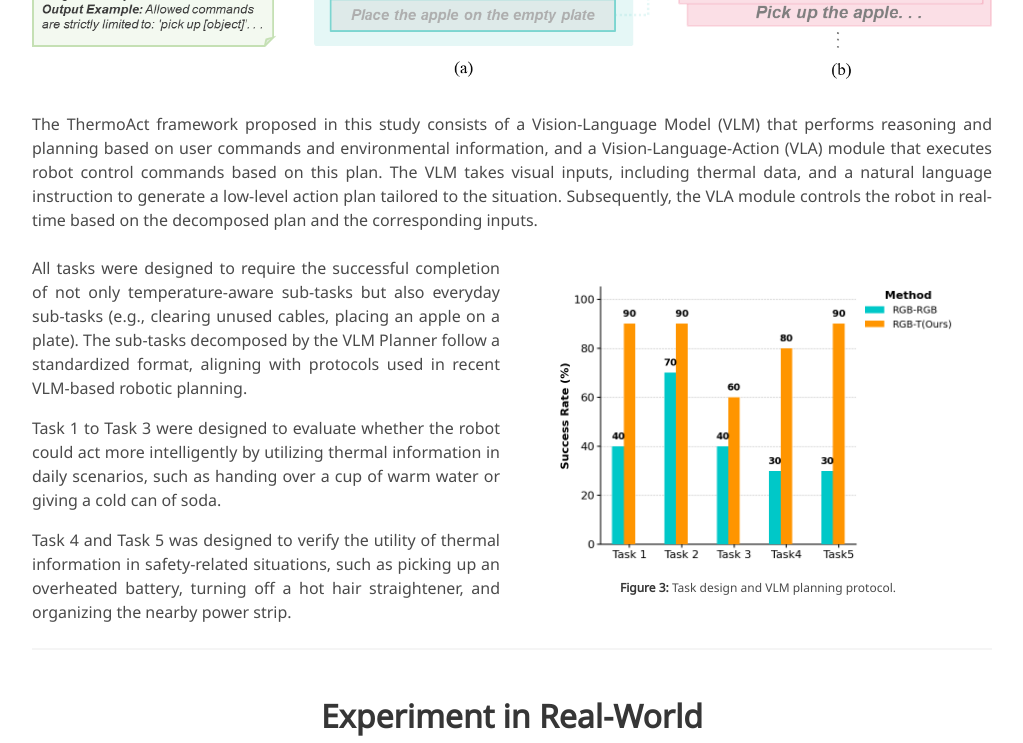
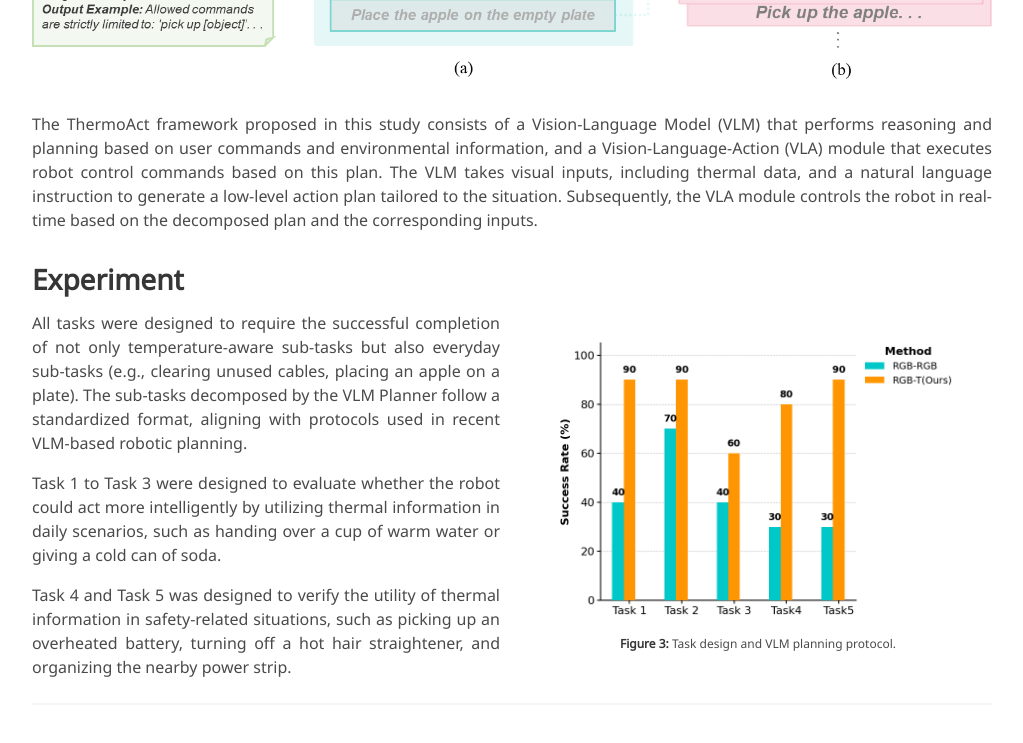
Before and after one commit to youngchae912/ThermoAct, a Jekyll site: the page built from index.md, in a window 1280 px wide and 900 px high, scrolled down 1763 px, cut to the strip 0-743 px from the top of the window. Shown: the whole strip, without its empty margins (128-1151 px from the left). Built offline with Jekyll 4.4.1, drawn with Linux system fonts in a browser that asks for light colours; some web fonts are replaced.

Commit message:
Add Experiment section to index.md

```diff
--- a/index.md
+++ b/index.md
@@ -46,7 +46,7 @@ video: https://www.youtube.com/results?search_query=turing+machine
   </p>
 </div>
 
-
+## Experiment
 <div class="container is-max-desktop">
   <div class="columns is-vcentered">
     <div class="column is-half">
```
